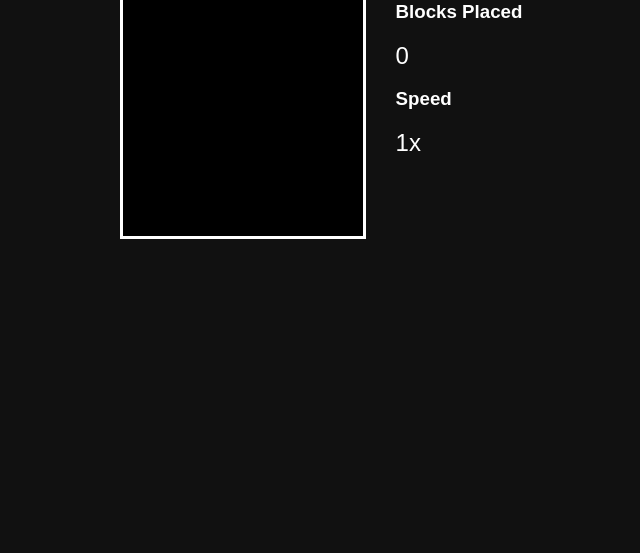
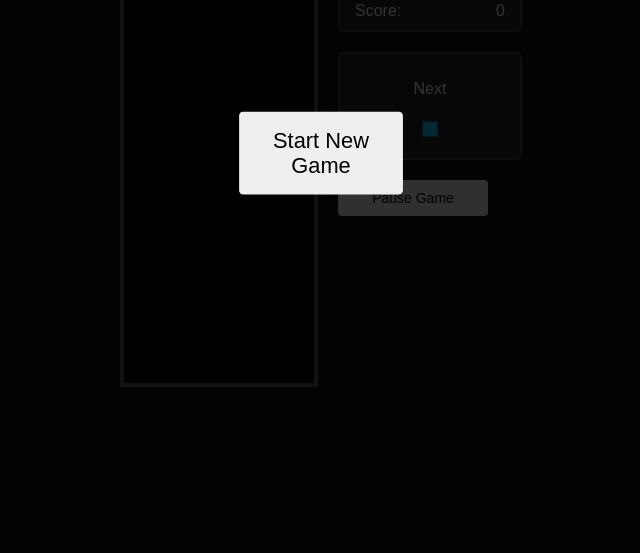
Before and after one commit to jishnupatra-labs/tetris-game, a plain HTML site: page index.html in a window 1280 px wide. Shown: the part 247-800 px from the top of the page, without its empty margins (319-959 px from the left). Drawn offline with Linux system fonts and the light colour scheme.

Commit message:
Updated Scoring logic, additional buttons and UI enhancement

```diff
--- a/index.html
+++ b/index.html
@@ -1,35 +1,48 @@
 <!DOCTYPE html>
-<html lang="en">
+<html>
 <head>
-  <meta charset="UTF-8">
-  <title>Tetris</title>
-  <link rel="stylesheet" href="style.css">
+    <title>Tetris Game</title>
+    <link rel="stylesheet" href="style.css">
 </head>
 <body>
 
-<h1>Tetris</h1>
+<h1 class="game-title">TETRIS</h1>
 
-<div class="game-container">
-  <canvas id="tetris" width="240" height="400"></canvas>
+<div class="game-wrapper">
 
-  <div class="sidebar">
-    <h3>Next</h3>
-    <canvas id="next" width="80" height="80"></canvas>
+    <div class="left-panel">
+        <canvas id="tetris"></canvas>
+    </div>
 
-    <h3>Blocks Placed</h3>
-    <div id="score">0</div>
+    <div class="right-panel">
 
-    <h3>Speed</h3>
-    <div id="speed">1x</div>
-  </div>
+        <div class="score-box">
+            <span>Score:</span>
+            <span id="score">0</span>
+        </div>
+
+        <div class="next-box">
+            <p>Next</p>
+            <canvas id="next"></canvas>
+        </div>
+
+        <button id="pauseBtn">Pause Game</button>
+    </div>
+
 </div>
 
-<div id="gameOver" class="hidden">
-  <div class="popup">
-    <h2>Game Over</h2>
-    <p id="finalScore"></p>
-    <button onclick="restartGame()">Retry</button>
-  </div>
+<!-- Game Over Popup -->
+<div id="gameOver" class="overlay hidden">
+    <div class="popup">
+        <h2>Game Over</h2>
+        <p id="finalScore"></p>
+        <button id="retryBtn">Retry</button>
+    </div>
+</div>
+
+<!-- Start Game Overlay -->
+<div id="startOverlay" class="overlay hidden">
+    <button id="startGameBtn" class="pulse-btn">Start New Game</button>
 </div>
 
 <script src="script.js"></script>
--- a/script.js
+++ b/script.js
@@ -1,14 +1,62 @@
+// ===== BOARD CONFIG =====
+const COLS = 12;
+const ROWS = 25;
+const BLOCK_SIZE = 15;
+const NEXT_BLOCK_SIZE = BLOCK_SIZE / 2;
+
+// ===== CANVAS SETUP =====
 const canvas = document.getElementById('tetris');
 const context = canvas.getContext('2d');
 
 const nextCanvas = document.getElementById('next');
 const nextContext = nextCanvas.getContext('2d');
 
-context.scale(20, 20);
-nextContext.scale(20, 20);
+canvas.width = COLS * BLOCK_SIZE;
+canvas.height = ROWS * BLOCK_SIZE;
 
+nextCanvas.width = 4 * NEXT_BLOCK_SIZE;
+nextCanvas.height = 4 * NEXT_BLOCK_SIZE;
+
+context.scale(BLOCK_SIZE, BLOCK_SIZE);
+nextContext.scale(NEXT_BLOCK_SIZE, NEXT_BLOCK_SIZE);
+
+// ===== COLORS =====
+const colors = [
+  null,
+  '#FF0D72','#0DC2FF','#0DFF72',
+  '#F538FF','#FF8E0D','#FFE138','#3877FF',
+];
+
+// ===== GAME STATE =====
+const arena = createMatrix(COLS, ROWS);
+
+const player = {
+  pos: { x: 0, y: 0 },
+  matrix: null
+};
+
+const pieces = 'TJLOSZI';
+let nextPiece = createPiece(randomPiece());
+
+let score = 0;
+
+let dropCounter = 0;
+let baseDropInterval = 1000;
+let dropInterval = baseDropInterval;
+let lastTime = 0;
+
+let speedMultiplier = 1;
+
+let isGameOver = false;
+let isPaused = false;
+
+// ===== MATRIX HELPERS =====
 function createMatrix(w, h) {
   return Array.from({ length: h }, () => Array(w).fill(0));
+}
+
+function randomPiece() {
+  return pieces[Math.floor(Math.random() * pieces.length)];
 }
 
 function createPiece(type) {
@@ -23,6 +71,7 @@ function createPiece(type) {
   }
 }
 
+// ===== DRAW =====
 function drawMatrix(matrix, offset, ctx = context) {
   matrix.forEach((row, y) => {
     row.forEach((value, x) => {
@@ -34,10 +83,27 @@ function drawMatrix(matrix, offset, ctx = context) {
   });
 }
 
+function draw() {
+  context.fillStyle = '#000';
+  context.fillRect(0, 0, canvas.width, canvas.height);
+  drawMatrix(arena, { x: 0, y: 0 });
+  drawMatrix(player.matrix, player.pos);
+}
+
 function drawNext() {
-  nextContext.fillStyle = '#000';
-  nextContext.fillRect(0, 0, nextCanvas.width, nextCanvas.height);
-  drawMatrix(nextPiece, {x: 1, y: 1}, nextContext);
+  nextContext.clearRect(0, 0, nextCanvas.width, nextCanvas.height);
+  drawMatrix(nextPiece, { x: 1, y: 1 }, nextContext);
+}
+
+// ===== COLLISION =====
+function collide(arena, player) {
+  return player.matrix.some((row, y) => {
+    return row.some((value, x) => {
+      return value !== 0 &&
+        (arena[y + player.pos.y] &&
+         arena[y + player.pos.y][x + player.pos.x]) !== 0;
+    });
+  });
 }
 
 function merge(arena, player) {
@@ -50,52 +116,42 @@ function merge(arena, player) {
   });
 }
 
-function collide(arena, player) {
-  return player.matrix.some((row, y) => {
-    return row.some((value, x) => {
-      return value !== 0 &&
-        (arena[y + player.pos.y] &&
-         arena[y + player.pos.y][x + player.pos.x]) !== 0;
-    });
-  });
-}
+// ===== ROW CLEAR =====
+function sweepRows() {
+  let linesCleared = 0;
 
-function sweepRows() {
-  for (let y = arena.length - 1; y >= 0; --y) {
-    if (arena[y].every(value => value !== 0)) {
-      const row = arena.splice(y, 1)[0].fill(0);
-      arena.unshift(row);
-      ++y;
+  outer: for (let y = arena.length - 1; y >= 0; y--) {
+    for (let x = 0; x < arena[y].length; x++) {
+      if (arena[y][x] === 0) continue outer;
     }
+
+    const row = arena.splice(y, 1)[0].fill(0);
+    arena.unshift(row);
+    y++;
+    linesCleared++;
+  }
+
+  if (linesCleared > 0) {
+    score += linesCleared;
+    updateScore();
+
+    // Speed increases every 5 lines
+    speedMultiplier = Math.floor(score / 5) + 1;
+    dropInterval = baseDropInterval / speedMultiplier;
   }
 }
 
-/* ✅ SPEED SYSTEM */
-let baseDropInterval = 1000;
-let speedMultiplier = 1;
-
-function updateSpeed() {
-  speedMultiplier = Math.floor(blocksPlaced / 15) + 1;
-
-  dropInterval = baseDropInterval / speedMultiplier;
-
-  document.getElementById('speed').innerText = speedMultiplier + "x";
-}
-
-/* DROP */
+// ===== PLAYER =====
 function playerDrop() {
   player.pos.y++;
+
   if (collide(arena, player)) {
     player.pos.y--;
     merge(arena, player);
-
-    blocksPlaced++;
-    updateScore();
-    updateSpeed(); // ✅ NEW
-
     sweepRows();
     playerReset();
   }
+
   dropCounter = 0;
 }
 
@@ -105,17 +161,21 @@ function playerMove(dir) {
 }
 
 function rotate(matrix) {
-  return matrix[0].map((_, i) => matrix.map(row => row[i])).reverse();
+  return matrix[0].map((_, i) =>
+    matrix.map(row => row[i])
+  ).reverse();
 }
 
 function playerRotate() {
   const pos = player.pos.x;
   let offset = 1;
+
   player.matrix = rotate(player.matrix);
 
   while (collide(arena, player)) {
     player.pos.x += offset;
     offset = -(offset + (offset > 0 ? 1 : -1));
+
     if (offset > player.matrix[0].length) {
       player.matrix = rotate(player.matrix);
       player.pos.x = pos;
@@ -126,46 +186,49 @@ function playerRotate() {
 
 function playerReset() {
   player.matrix = nextPiece;
-  nextPiece = createPiece(pieces[Math.floor(Math.random() * pieces.length)]);
+  nextPiece = createPiece(randomPiece());
   drawNext();
 
   player.pos.y = 0;
   player.pos.x = (arena[0].length / 2 | 0) -
                  (player.matrix[0].length / 2 | 0);
 
-  if (collide(arena, player)) gameOver();
+  if (collide(arena, player)) {
+    gameOver();
+  }
 }
 
-function draw() {
-  context.fillStyle = '#000';
-  context.fillRect(0, 0, canvas.width, canvas.height);
-
-  drawMatrix(arena, {x: 0, y: 0});
-  drawMatrix(player.matrix, player.pos);
-}
-
-/* GAME LOOP */
-let dropCounter = 0;
-let dropInterval = 1000;
-let lastTime = 0;
-let isGameOver = false;
-
+// ===== GAME LOOP =====
 function update(time = 0) {
-  if (isGameOver) return;
+  if (isGameOver || isPaused) return;
 
   const deltaTime = time - lastTime;
   lastTime = time;
 
   dropCounter += deltaTime;
-  if (dropCounter > dropInterval) playerDrop();
+
+  if (dropCounter > dropInterval) {
+    playerDrop();
+  }
 
   draw();
   requestAnimationFrame(update);
 }
 
-/* CONTROLS */
+// ===== UI FUNCTIONS =====
+function updateScore() {
+  document.getElementById('score').innerText = score;
+}
+
+function gameOver() {
+  isGameOver = true;
+  document.getElementById('finalScore').innerText = "Score: " + score;
+  document.getElementById('gameOver').classList.remove('hidden');
+}
+
+// ===== CONTROLS =====
 document.addEventListener('keydown', event => {
-  if (isGameOver) return;
+  if (isGameOver || isPaused) return;
 
   if (event.key === 'ArrowLeft') playerMove(-1);
   else if (event.key === 'ArrowRight') playerMove(1);
@@ -173,56 +236,39 @@ document.addEventListener('keydown', event => {
   else if (event.key === 'ArrowUp') playerRotate();
 });
 
-/* COLORS */
-const colors = [
-  null,
-  '#FF0D72','#0DC2FF','#0DFF72',
-  '#F538FF','#FF8E0D','#FFE138','#3877FF',
-];
+// ===== BUTTON EVENTS =====
+document.getElementById('pauseBtn').addEventListener('click', () => {
+  if (isGameOver) return;
 
-const arena = createMatrix(12, 20);
+  isPaused = !isPaused;
+  document.getElementById('pauseBtn').innerText =
+    isPaused ? "Resume Game" : "Pause Game";
 
-const player = {
-  pos: {x: 0, y: 0},
-  matrix: null
-};
+  if (!isPaused) update();
+});
 
-const pieces = 'TJLOSZI';
-let nextPiece = createPiece(pieces[Math.floor(Math.random() * pieces.length)]);
+document.getElementById('retryBtn').addEventListener('click', () => {
+  document.getElementById('gameOver').classList.add('hidden');
+  document.getElementById('startOverlay').classList.remove('hidden');
+});
 
-/* SCORE */
-let blocksPlaced = 0;
+document.getElementById('startGameBtn').addEventListener('click', () => {
+  document.getElementById('startOverlay').classList.add('hidden');
 
-function updateScore() {
-  document.getElementById('score').innerText = blocksPlaced;
-}
+  arena.forEach(row => row.fill(0));
+  score = 0;
+  updateScore();
 
-/* GAME OVER */
-function gameOver() {
-  isGameOver = true;
-  document.getElementById('gameOver').classList.remove('hidden');
-  document.getElementById('finalScore').innerText =
-    "Blocks Placed: " + blocksPlaced;
-}
-
-/* RESTART */
-function restartGame() {
-  arena.forEach(row => row.fill(0));
-  blocksPlaced = 0;
-
-  updateScore();
-  updateSpeed(); // ✅ reset speed
+  speedMultiplier = 1;
+  dropInterval = baseDropInterval;
 
   isGameOver = false;
-  document.getElementById('gameOver').classList.add('hidden');
+  isPaused = false;
 
-  nextPiece = createPiece(pieces[Math.floor(Math.random() * pieces.length)]);
   playerReset();
   update();
-}
+});
 
-/* START */
-updateSpeed(); // ✅ initialize
-playerReset();
+// ===== INITIAL STATE =====
 drawNext();
-update();
+document.getElementById('startOverlay').classList.remove('hidden');
--- a/style.css
+++ b/style.css
@@ -1,32 +1,92 @@
 body {
+    margin: 0;
     background: #111;
-  color: #fff;
-  text-align: center;
+    color: white;
     font-family: Arial, sans-serif;
+    display: flex;
+    flex-direction: column;
+    justify-content: center;
+    align-items: center;
+    height: 100vh;
 }
 
-.game-container {
-  display: flex;
-  justify-content: center;
-  gap: 30px;
-  margin-top: 20px;
+/* TITLE */
+.game-title {
+    margin: 10px 0 5px 0;
+    font-size: 48px;
+    font-weight: 900;
+    letter-spacing: 5px;
+    background: linear-gradient(
+        90deg,
+        red,
+        orange,
+        yellow,
+        green,
+        cyan,
+        violet
+    );
+    -webkit-background-clip: text;
+    -webkit-text-fill-color: transparent;
 }
 
-canvas {
-  background: #000;
-  border: 3px solid white;
+/* Layout */
+.game-wrapper {
+    display: flex;
+    gap: 20px;
 }
 
-.sidebar {
-  text-align: left;
+/* Arena Panel */
+.left-panel {
+    background: #000;
+    padding: 5px;
+    border: 4px solid #555;   /* ✅ Arena Border */
+    box-shadow: 0 0 15px #000;
 }
 
-#score, #speed {
-  font-size: 24px;
-  margin-top: 10px;
+/* Sidebar */
+.right-panel {
+    display: flex;
+    flex-direction: column;
+    gap: 20px;
 }
 
-#gameOver {
+/* Score Box */
+.score-box {
+    background: #222;
+    padding: 10px 15px;
+    border-radius: 6px;
+    font-size: 16px;
+    display: flex;
+    justify-content: space-between;
+    width: 150px;
+    border: 2px solid #444;
+}
+
+/* Next Box */
+.next-box {
+    background: #222;
+    padding: 10px;
+    border-radius: 6px;
+    text-align: center;
+    border: 2px solid #444;
+}
+
+/* Buttons */
+button {
+    padding: 8px;
+    font-size: 14px;
+    cursor: pointer;
+    border: none;
+    border-radius: 4px;
+    width: 150px;
+}
+
+#pauseBtn {
+    min-height: 36px;
+}
+
+/* Overlay */
+.overlay {
     position: fixed;
     top: 0;
     left: 0;
@@ -39,11 +99,25 @@ canvas {
 }
 
 .hidden {
-  display: none !important;
+    display: none;
 }
 
 .popup {
     background: #222;
     padding: 30px;
-  border-radius: 10px;
+    border-radius: 8px;
+    text-align: center;
 }
+
+/* Pulsing Start Button */
+.pulse-btn {
+    font-size: 20px;
+    padding: 15px 30px;
+    animation: pulse 1.5s infinite;
+}
+
+@keyframes pulse {
+    0% { transform: scale(1); }
+    50% { transform: scale(1.1); }
+    100% { transform: scale(1); }
+}
```
Lines whose indentation alone changed are shown as unchanged.
